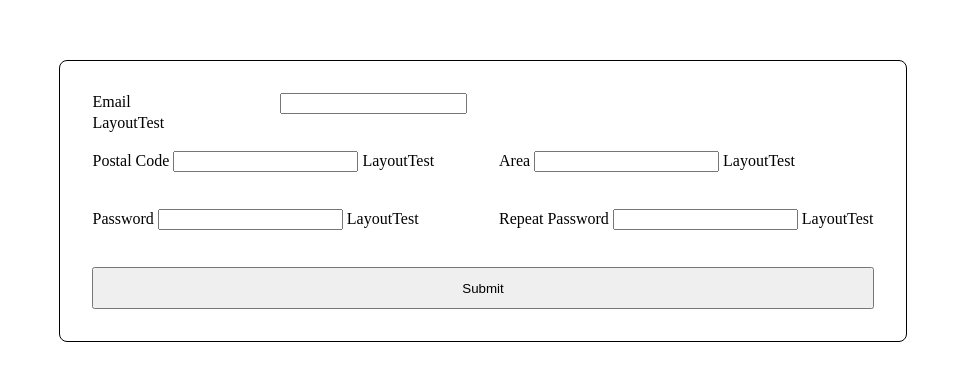
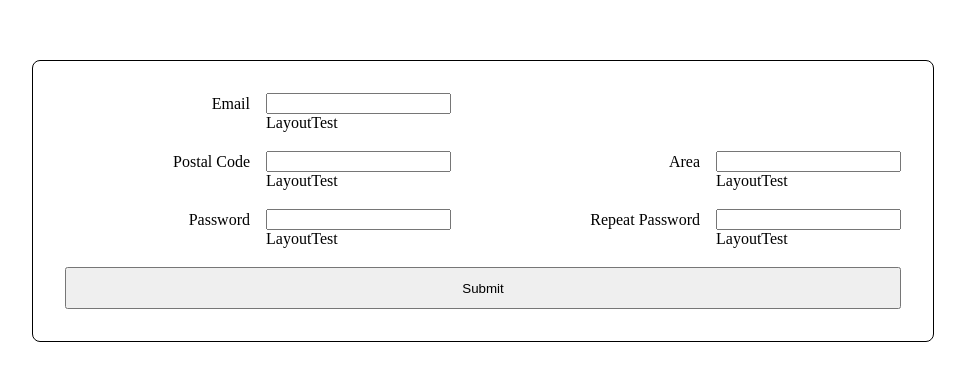
Before and after one commit to Perc2val/form-validation, a website built with webpack: page src/template.html in a window 1280 px wide. Shown: the part 127-508 px from the top of the page, without its empty margins (157-1122 px from the left). Built offline with nearby package versions, Linux system fonts and the light colour scheme.

Commit message:
layout complete

```diff
--- a/src/styles/styles.css
+++ b/src/styles/styles.css
@@ -24,38 +24,58 @@ form {
     border: solid 1px var(--test-border);
     border-radius: 8px;
     row-gap: 16px;
-    column-gap: 32px;
+    column-gap: 64px;
     padding: 32px;
 }
 
 .containerEmail {
     grid-row: 1 / 2;
     grid-column: 1 / 2 ;
-    display: grid;
-    grid-template-columns: 1fr 1fr;
-    grid-template-rows: 1fr 1fr;
 }
+
 
 .containerPostalCode {
     grid-row: 2 / 3;
     grid-column: 1 / 2;
+
 }
+
 
 .containerArea {
     grid-row: 2 / 3;
     grid-column: 2 / 3;
+
 }
+
 
 .containerPassword {
     grid-row: 3 / 4;
     grid-column: 1 / 2;
+
 }
+
 
 .containerPasswordConfirmation{
     grid-row: 3 / 4;
     grid-column: 2 / 3;
+
 }
 
+.container {
+    display: grid;
+    grid-template-columns: 1fr 1fr;
+    grid-template-rows: 1fr 1fr;
+    column-gap: 16px;
+}
+.container > span {
+    grid-row: 2 / 3;
+    grid-column: 2 / 3;
+}
+.container > label {
+    display: flex;
+    justify-content: right;
+    align-items: center;
+}
 .signUpButton {
     grid-row: 4 / 5;
     grid-column: 1 / 3;
--- a/src/template.html
+++ b/src/template.html
@@ -7,27 +7,27 @@
   </head>
   <body>
     <form novalidate>
-      <div class="containerEmail">
+      <div class="container containerEmail">
         <label for="email">Email</label>
         <input type="email" name="email" id="email" />
         <span class="error active">LayoutTest</span>
       </div>
-      <div class="containerPostalCode">
+      <div class="container containerPostalCode">
         <label for="postalCode">Postal Code</label>
         <input type="number" name="postalCode" id="postalCode" />
         <span class="error active">LayoutTest</span>
       </div>
-      <div class="containerArea">
+      <div class="container containerArea">
         <label for="area">Area</label>
         <input type="text" name="area" id="area" />
         <span class="error active">LayoutTest</span>
       </div>
-      <div class="containerPassword">
+      <div class="container containerPassword">
         <label for="password">Password</label>
         <input type="password" name="password" id="password" />
         <span class="error active">LayoutTest</span>
       </div>
-      <div class="containerPasswordConfirmation">
+      <div class="container containerPasswordConfirmation">
         <label for="passwordConfirmation">Repeat Password</label>
         <input
           type="password"
```
